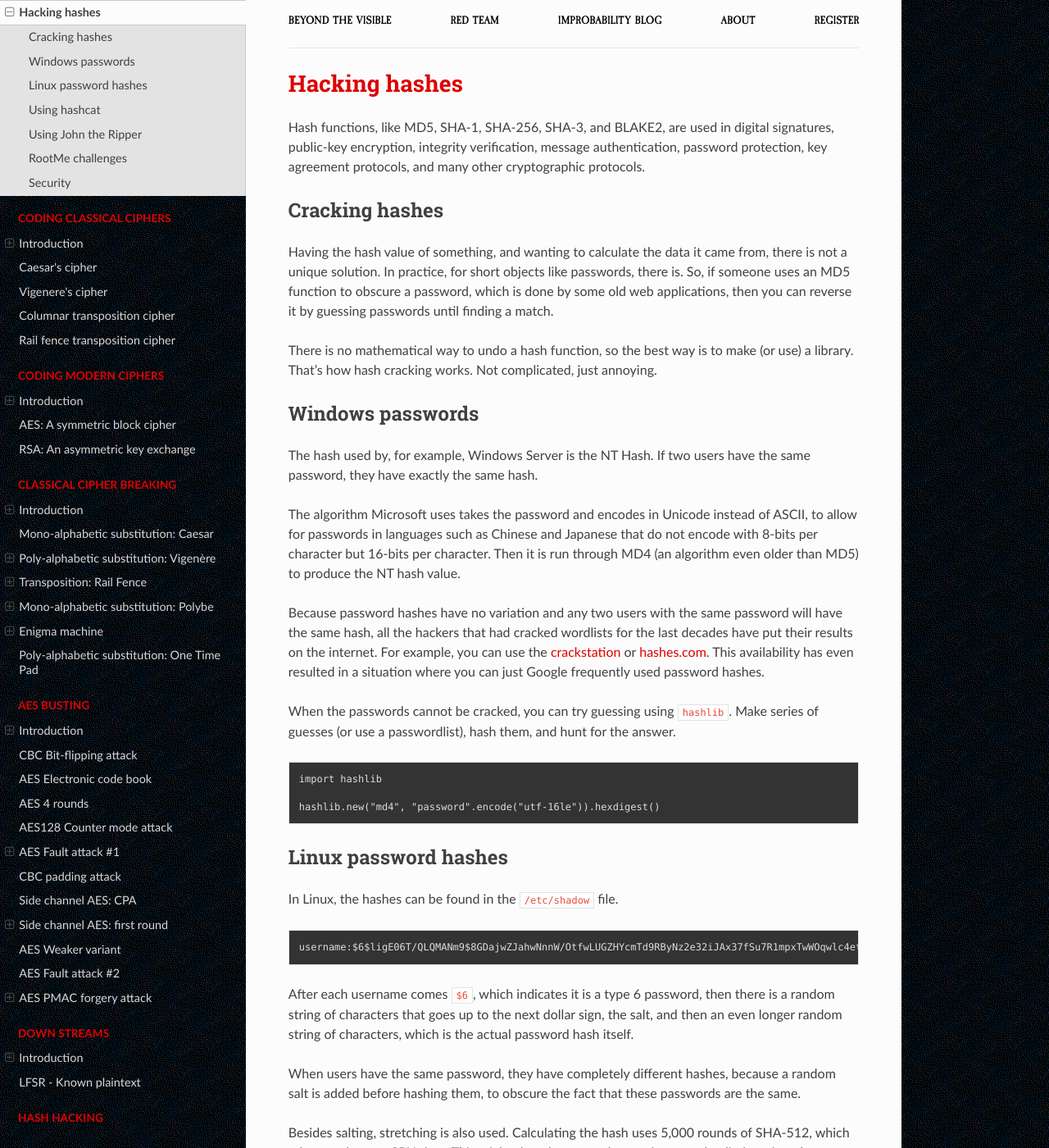
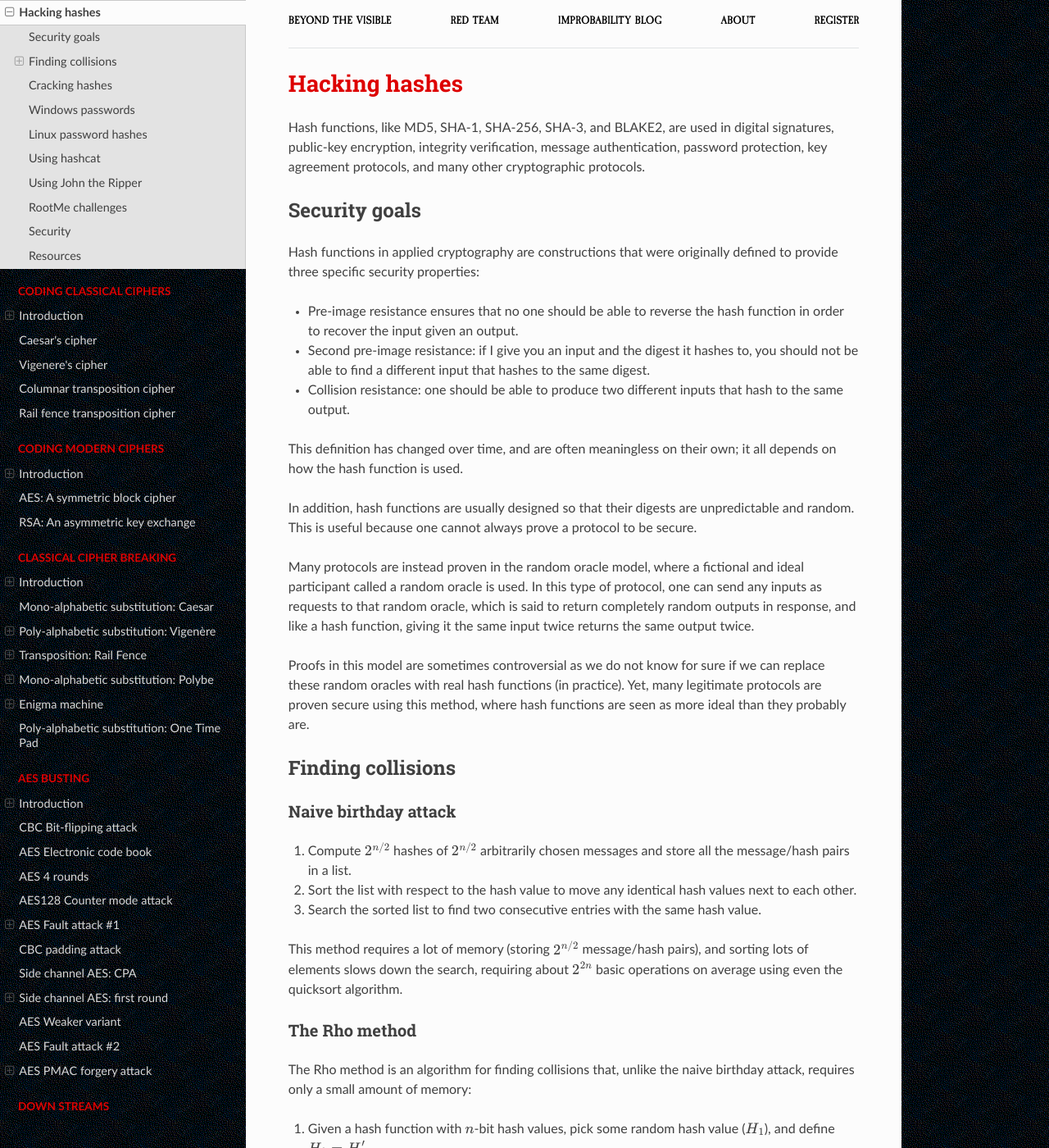
Before and after one commit to tymyrddin/red-crypt, a Sphinx documentation site: the page built from source/docs/notes/hashes.md, in a window 1280 px wide and 1400 px high. Shown: the whole window at 82% size. Built offline with Sphinx 7.4.7 and the Read the Docs theme 2.0.0, drawn with Linux system fonts in a browser that asks for light colours; some of the changed text lies outside the part shown.

Commit message:
Hashes done for now

```diff
--- a/source/docs/notes/hashes.md
+++ b/source/docs/notes/hashes.md
@@ -2,11 +2,48 @@
 
 Hash functions, like MD5, SHA-1, SHA-256, SHA-3, and BLAKE2, are used in digital signatures, public-key encryption, integrity verification, message authentication, password protection, key agreement protocols, and many other cryptographic protocols.
 
+## Security goals
+
+Hash functions in applied cryptography are constructions that were originally defined to provide three specific security properties:
+
+* Pre-image resistance ensures that no one should be able to reverse the hash function in order to recover the input given an output.
+* Second pre-image resistance: if I give you an input and the digest it hashes to, you should not be able to find a different input that hashes to the same digest.
+* Collision resistance: one should be able to produce two different inputs that hash to the same output.
+
+This definition has changed over time, and are often meaningless on their own; it all depends on how the hash function is used.
+
+In addition, hash functions are usually designed so that their digests are unpredictable and random. This is useful because one cannot always prove a protocol to be secure.
+
+Many protocols are instead proven in the random oracle model, where a fictional and ideal participant called a random oracle is used. In this type of protocol, one can send any inputs as requests to that random oracle, which is said to return completely random outputs in response, and like a hash function, giving it the same input twice returns the same output twice.
+
+Proofs in this model are sometimes controversial as we do not know for sure if we can replace these random oracles with real hash functions (in practice). Yet, many legitimate protocols are proven secure using this method, where hash functions are seen as more ideal than they probably are.
+
+## Finding collisions
+
+### Naive birthday attack
+
+1. Compute $2^{n/2}$ hashes of $2^{n/2}$ arbitrarily chosen messages and store all the message/hash pairs in a list.
+2. Sort the list with respect to the hash value to move any identical hash values next to each other.
+3. Search the sorted list to find two consecutive entries with the same hash value.
+
+This method requires a lot of memory (storing $2^{n/2}$ message/hash pairs), and sorting lots of elements slows down the search, requiring about $2^{2n}$ basic operations on average using even the quicksort
+algorithm.
+
+### The Rho method
+
+The Rho method is an algorithm for finding collisions that, unlike the naive birthday attack, requires only a small amount of memory:
+
+1. Given a hash function with $n$-bit hash values, pick some random hash value ($H_1$), and define $H_1 = H'_1$.
+2. Compute $H_2 =  Hash(H_1)$, and $H'_2 = Hash(Hash(H'_1))$; that is, in the first case apply the hash function once, and in the second case twice.
+3. Iterate the process and compute $H_i + 1 = Hash(H_i)$, $H'_i + 1 = Hash(Hash(H'_i))$, until you reach $i$ such that $H_i + 1 = H'_i + 1$.
+
+![Rho cycle](../../_static/images/rho.png)
+
+Advanced collision-finding techniques work by first detecting the start of the cycle and then finding the collision, without storing numerous values in memory and without needing to sort a long list.
+
 ## Cracking hashes
 
-Having the hash value of something, and wanting to calculate the data it came from, there is not a unique solution. In practice, for short objects like passwords, there is. So, if someone uses an MD5 function to obscure a password, which is done by some old web applications, then you can reverse it by guessing passwords until finding a match.
-
-There is no mathematical way to undo a hash function, so the best way is to make (or use) a library. That's how hash cracking works. Not complicated, just annoying.
+Having the hash value of something, and wanting to calculate the data it came from, in general, there is no unique solution. For short objects like passwords, there is. If someone uses an MD5 function to obscure a password (done by some old web applications still existing in the wild), then you can reverse it by guessing passwords until finding a match. There is no mathematical way to undo a hash function, so the best way is to make (or use) a library.
 
 ## Windows passwords
 
@@ -93,3 +130,8 @@ $ john --wordlist=/usr/share/wordlists/rockyou.txt --format=raw-sha1 crackthisha
 ## Security
 
 Despite their apparent simplicity, hash functions can cause major security troubles when used at the wrong place or in the wrong way—for example, when weak checksum algorithms like CRCs are used instead of a crypto hash to check file integrity in applications transmitting data over a network. However, this weakness pales in comparison to some others, which can cause total compromise in seemingly secure hash functions.
+
+## Resources
+
+* [Collisions of MD5](https://repository.root-me.org/Cryptographie/EN%20-%20Collisions%20of%20MD5.pdf)
+* [rfc1321](https://repository.root-me.org/RFC/EN%20-%20rfc1321.txt)
```
Also changed, not shown: source/docs/hashes/cisco.md (+3 -5 lines), source/docs/hashes/md5.md (+0 -5 lines), source/docs/hashes/sha3.md (+0 -2 lines), source/_static/images/rho.png (added).
